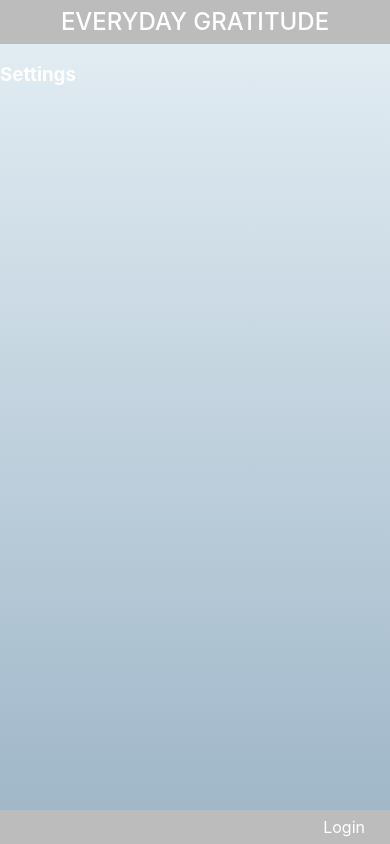
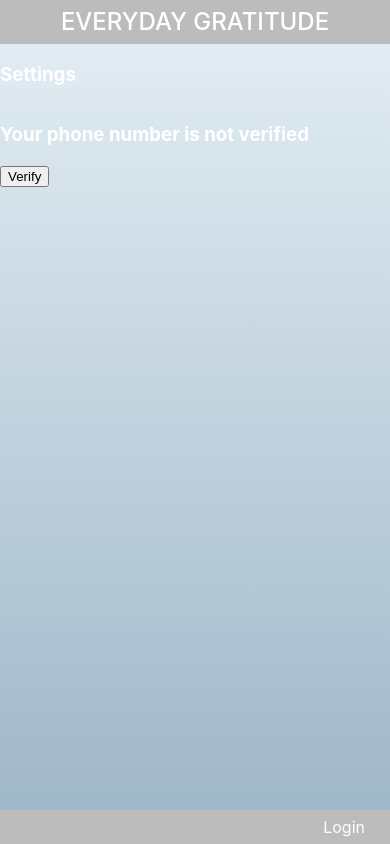
Before and after one commit to melchua/grateful, a Next.js app in the folder grateful-webapp/: page /settings in a window 390 px wide. Built offline with nearby package versions, Linux system fonts and the light colour scheme; no server answers.

Commit message:
creating VerifyPhoneNumberButton component

```diff
--- /dev/null
+++ b/grateful-webapp/components/VerifyPhoneNumberButton/VerifyPhoneNumberButton.tsx
@@ -0,0 +1,14 @@
+export default function VerifyPhoneNumberButton() {
+  const verify = () => {
+    console.log('verification logic');
+  };
+
+  return (
+    <div>
+      <h3>Your phone number is not verified</h3>
+      <button type="button" onClick={verify}>
+        Verify
+      </button>
+    </div>
+  );
+}
--- a/grateful-webapp/pages/settings.js
+++ b/grateful-webapp/pages/settings.js
@@ -4,6 +4,7 @@ import { useUser } from '@auth0/nextjs-auth0';
 import Layout from '../components/Layout/Layout';
 import { CurrentUserContext } from '../context/CurrentUserContext.tsx';
 import { addUserBySub, getUserBySub } from '../services/users';
+import VerifyPhoneNumberButton from '../components/VerifyPhoneNumberButton/VerifyPhoneNumberButton.tsx';
 
 export default function Settings() {
   const { user } = useUser();
@@ -20,10 +21,15 @@ export default function Settings() {
   }, [user, setCurrentUser]);
 
   console.log('currentUser ', currentUser);
-  console.log('user ', user);
+
   return (
     <Layout user={user}>
       <h3>Settings</h3>
+      {currentUser.is_verified ? (
+        <h3>You are verified</h3>
+      ) : (
+        <VerifyPhoneNumberButton />
+      )}
     </Layout>
   );
 }
--- a/grateful-webapp/pages/write.js
+++ b/grateful-webapp/pages/write.js
@@ -12,7 +12,6 @@ const Write = () => {
   const [inputValue, setInputValue] = useState('');
   const { user, isLoading, error } = useUser();
   const router = useRouter();
-  console.log(currentUser);
   // eslint-disable-next-line
   const handleInputChange = (e) => {
     e.preventDefault();
```
